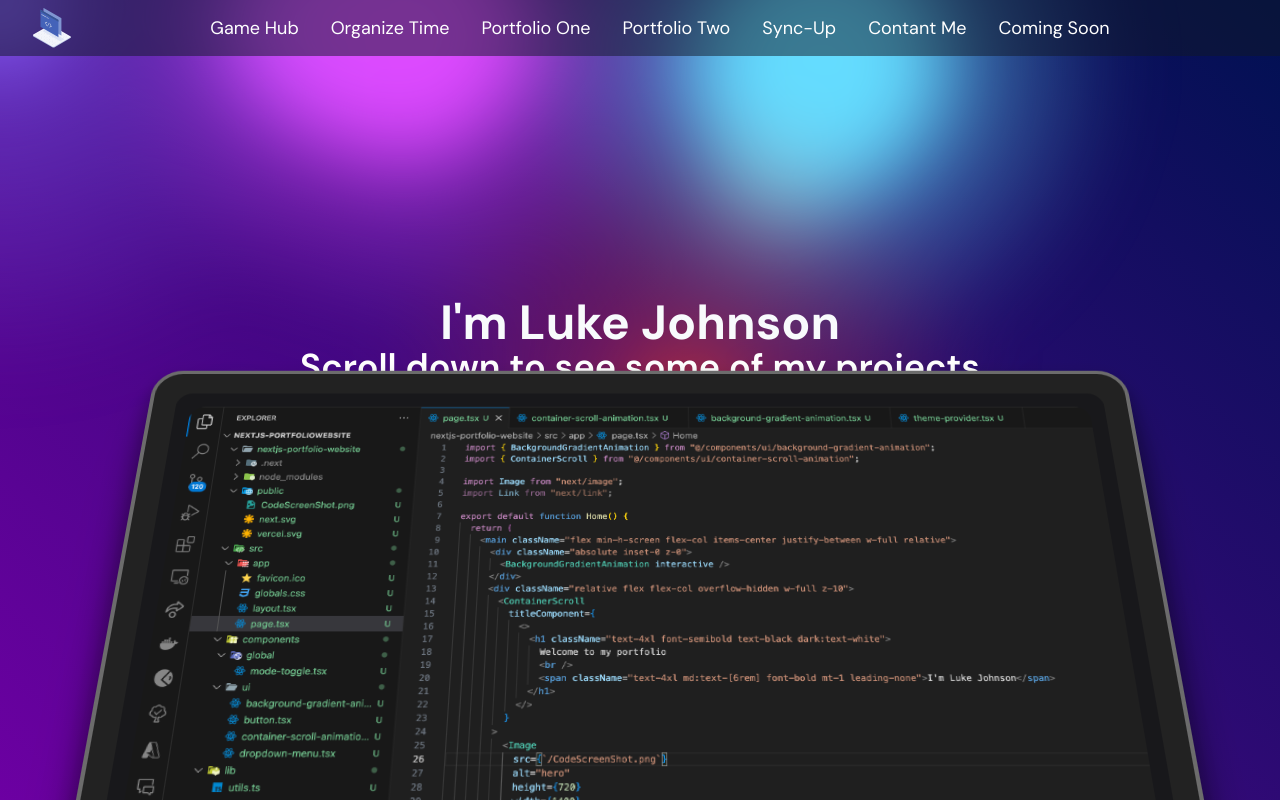
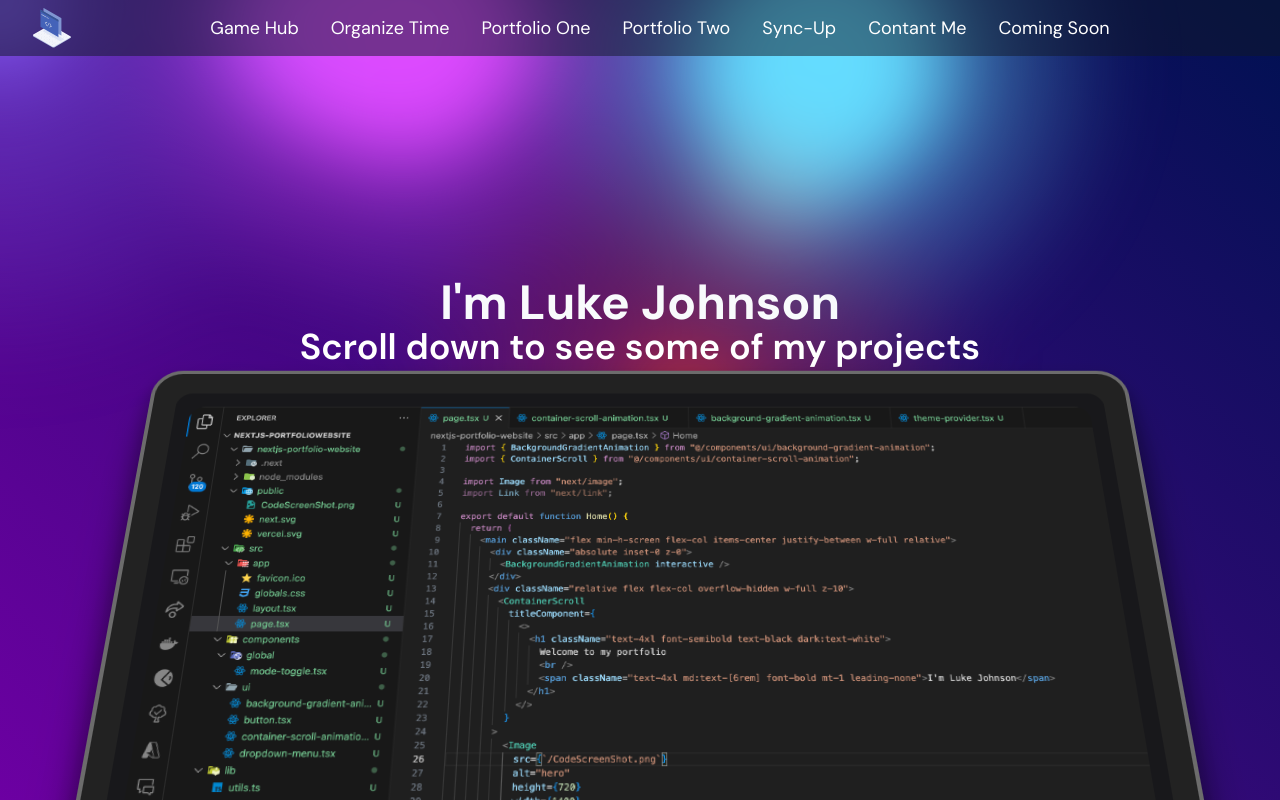
Before and after one commit to LUKEJOHNSON2021/NextJs-PortfolioWebsite, a Next.js app: page / in a window 1280 px wide. Shown: the top 800 px of the page. Built offline with nearby package versions, Linux system fonts and the light colour scheme.

Commit message:
Update container-scroll-animation.tsx
update start pos

```diff
--- a/src/components/ui/container-scroll-animation.tsx
+++ b/src/components/ui/container-scroll-animation.tsx
@@ -26,7 +26,7 @@ export const ContainerScroll = ({ titleComponent, children }: { titleComponent:
 
   const rotate = useTransform(scrollYProgress, [0, 1], [20, 0]);
   const scale = useTransform(scrollYProgress, [0, 1], scaleDimensions());
-  const translate = useTransform(scrollYProgress, [0, 1], [0, -100]);
+  const translate = useTransform(scrollYProgress, [0, 1], [-20, -100]);
 
   return (
     <div className="h-[60rem] md:h-[80rem] flex items-center justify-center relative p-2 md:p-20" ref={containerRef}>
```
